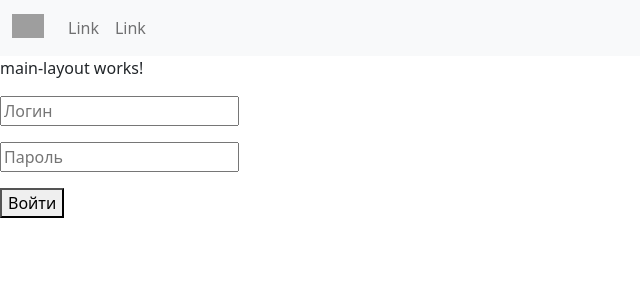
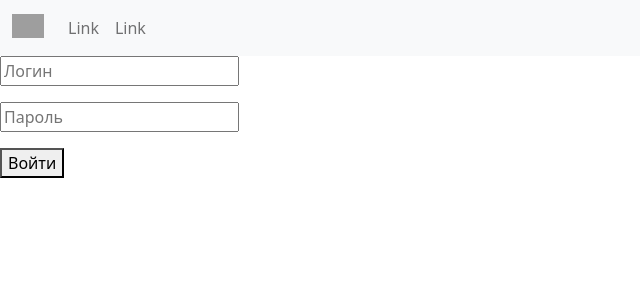
Before and after one commit to Pavel-Kazarezau/FeedbackTrackerFrontend, an Angular app: page / in a window 1280 px wide. Shown: the top 300 px of the page, without its empty margins (0-640 px from the left). Built offline with nearby package versions, Linux system fonts and the light colour scheme; grey boxes are pictures that could not be loaded.

Commit message:
Some changes

```diff
--- a/src/app/home-page/home-page.component.html
+++ b/src/app/home-page/home-page.component.html
@@ -1,4 +1,4 @@
-<div class="conteiner"
+<div class="conteiner d-flex justify-content-center"
 *ngIf="feedbackItems$ | async as feedbackItems; else loading"
 >
     <div
--- a/src/app/main-layout/main-layout.component.html
+++ b/src/app/main-layout/main-layout.component.html
@@ -1,5 +1,4 @@
 <app-navigation></app-navigation>
-<p>main-layout works!</p>
 
 <div class="conteiner">
     <router-outlet></router-outlet>
```
